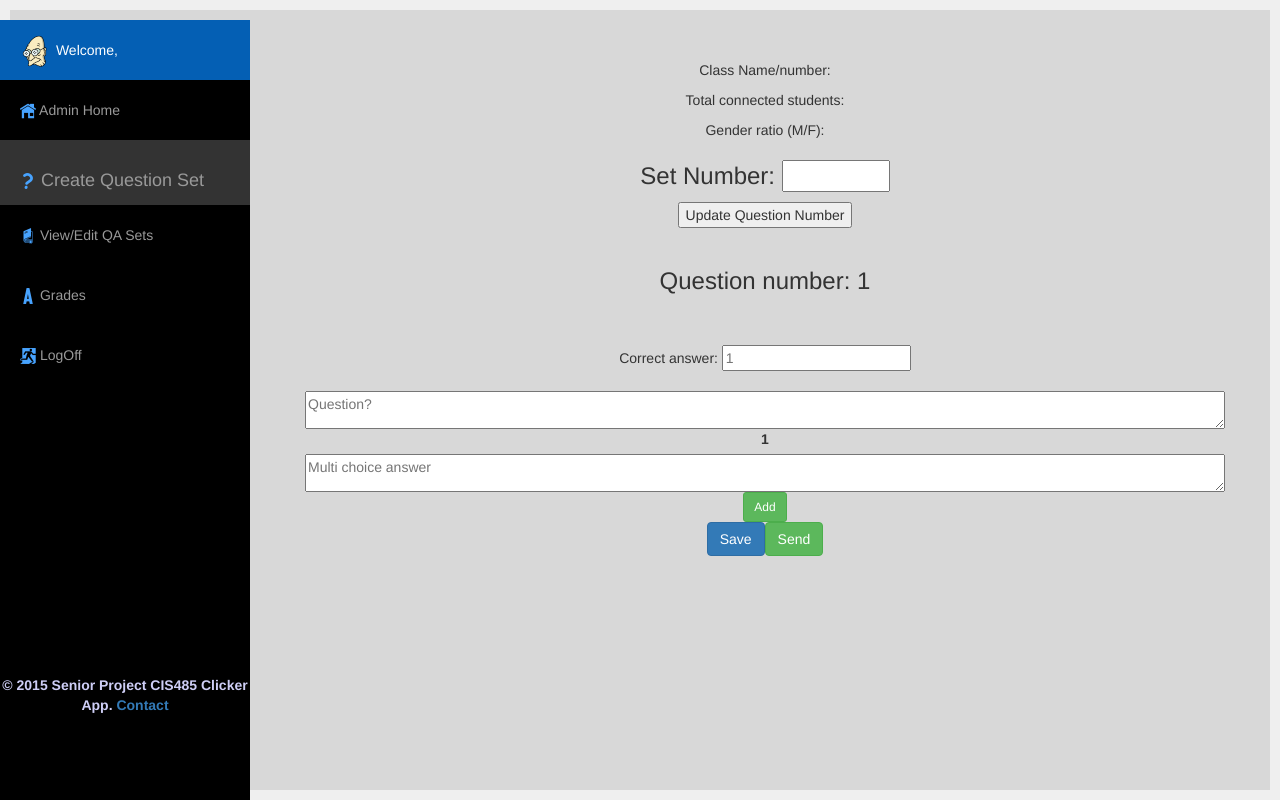
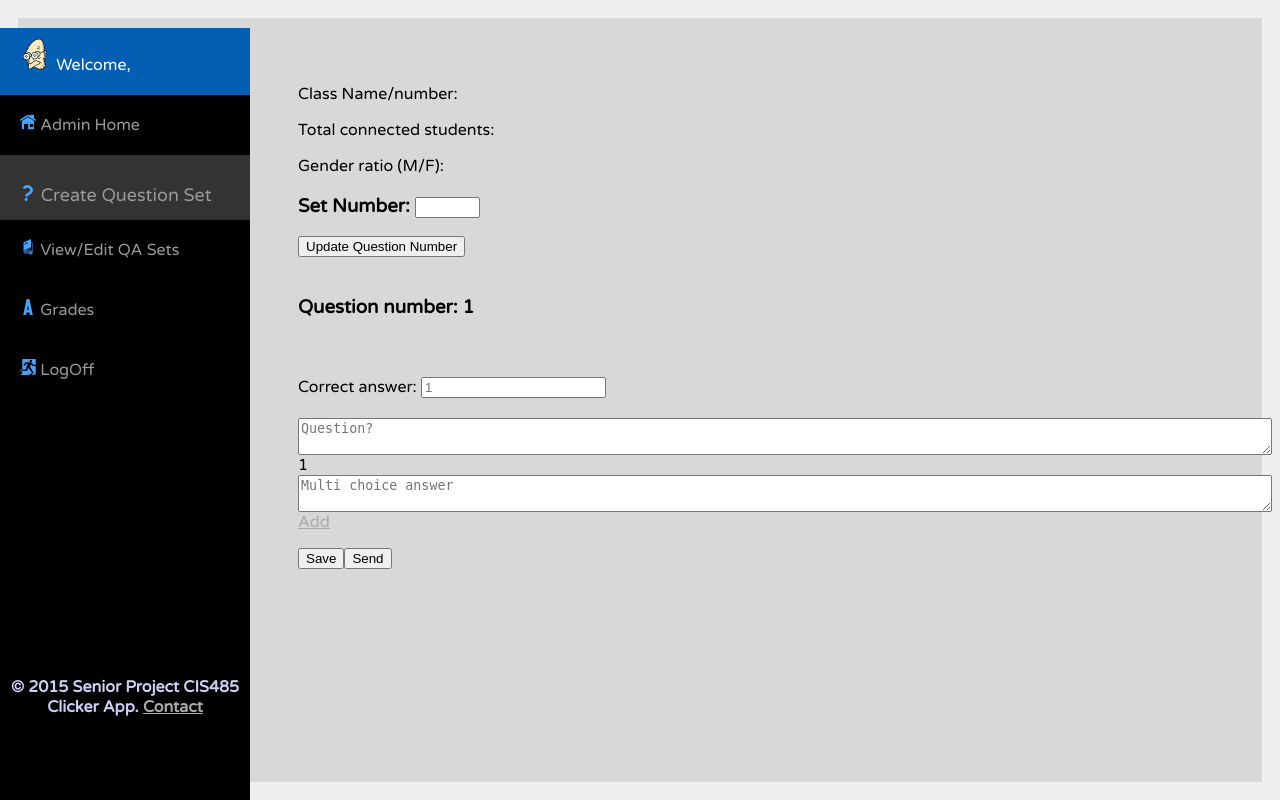
Before and after one commit to ikp4success/SeniorProject_CIS485, a PHP site: page /questions.php in a window 1280 px wide. Run offline with PHP 8.4, Linux system fonts and the light colour scheme; some libraries are stand-ins or nearby versions.

Commit message:
minor changes

```diff
--- a/questions.php
+++ b/questions.php
@@ -1,10 +1,10 @@
 <html lang="en">
 <head>
     <title>Clicker App Questions</title>
-    <link href='https://fonts.googleapis.com/css?family=Varela+Round' rel='stylesheet' type='text/css'>
+    <link href='https://fonts.googleapis.com/css?family=Varela+Round' rel='stylesheet' type='text/css'/>
     <link href='css/style.css' rel='stylesheet' type='text/css'>
     <!-- <script src="https://cdnjs.cloudflare.com/ajax/libs/jquery-validate/1.13.1/jquery.validate.min.js"></script> -->
-    <link rel="stylesheet" href="vendor/twbs/bootstrap/dist/css/bootstrap.min.css">
+    <link rel="stylesheet" src="vendor/twbs/bootstrap/dist/css/bootstrap.min.css">
     <script src="https://ajax.googleapis.com/ajax/libs/jquery/1.11.3/jquery.min.js"></script>
     <script src="vendor/twbs/bootstrap/dist/js/bootstrap.min.js"></script>
 
@@ -138,7 +138,7 @@
 												if(isset($_SESSION['set_no'])) {
 													echo  $_SESSION['set_no'];
 												}
-											?>" required></h1>
+											?>" required></h3>
 								<input type="submit" value="Update Question Number">
 											<br><br>
 							</form>
```
